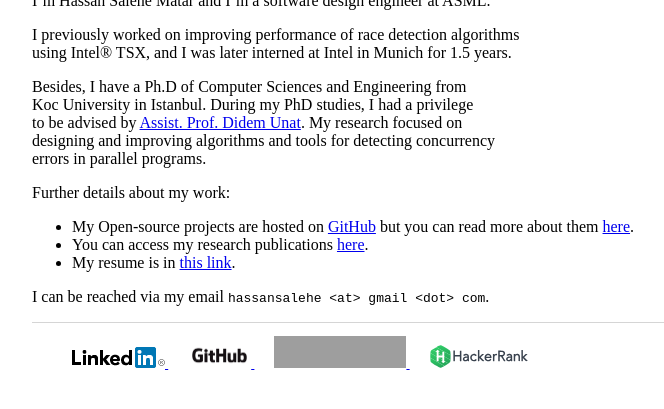
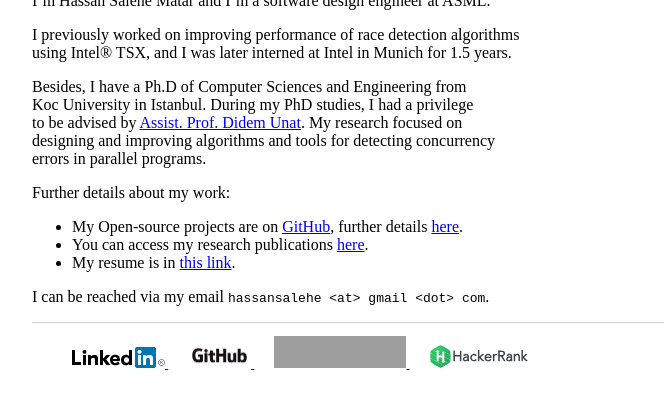
Before and after one commit to hassansalehe/hassansalehe.github.io, a Jekyll site: the page built from index.md, in a window 1280 px wide, cut to the strip 315-724 px from the top of the page. Shown: the whole strip, without its empty margins (160-824 px from the left). Built offline with Jekyll 4.4.1, drawn with Linux system fonts in a browser that asks for light colours; grey boxes are pictures that could not be loaded.

Commit message:
Simplify text on OS-projects

```diff
--- a/index.md
+++ b/index.md
@@ -20,7 +20,7 @@ designing and improving algorithms and tools for detecting concurrency
 errors in parallel programs.
 
 Further details about my work:
-  * My Open-source projects are hosted on [GitHub](https://github.com/hassansalehe) but you can read more about them [here](projects).
+  * My Open-source projects are on [GitHub](https://github.com/hassansalehe), further details [here](projects).
   * You can access my research publications [here](publications).
   * My resume is in [this link](resume).
 
```
